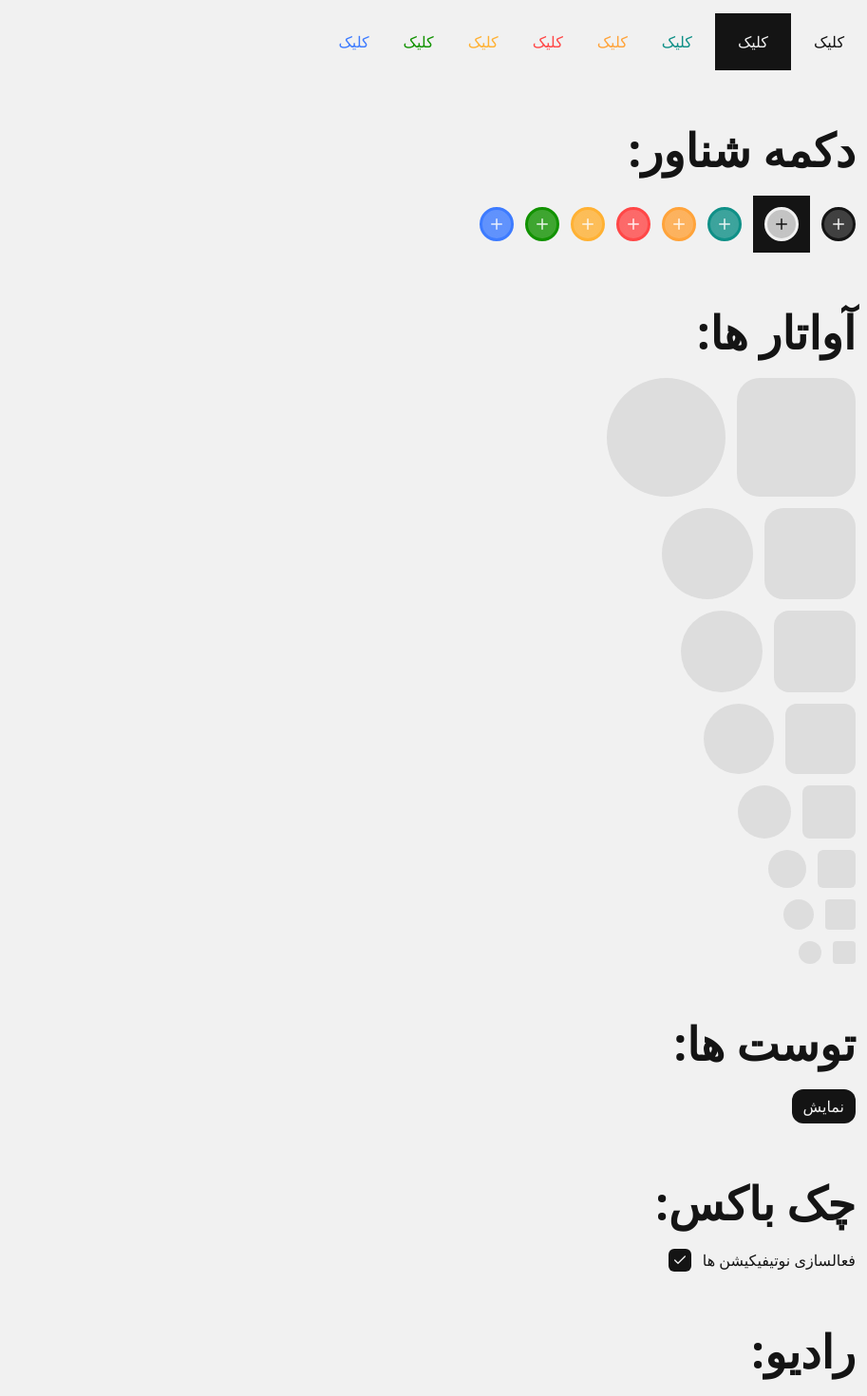
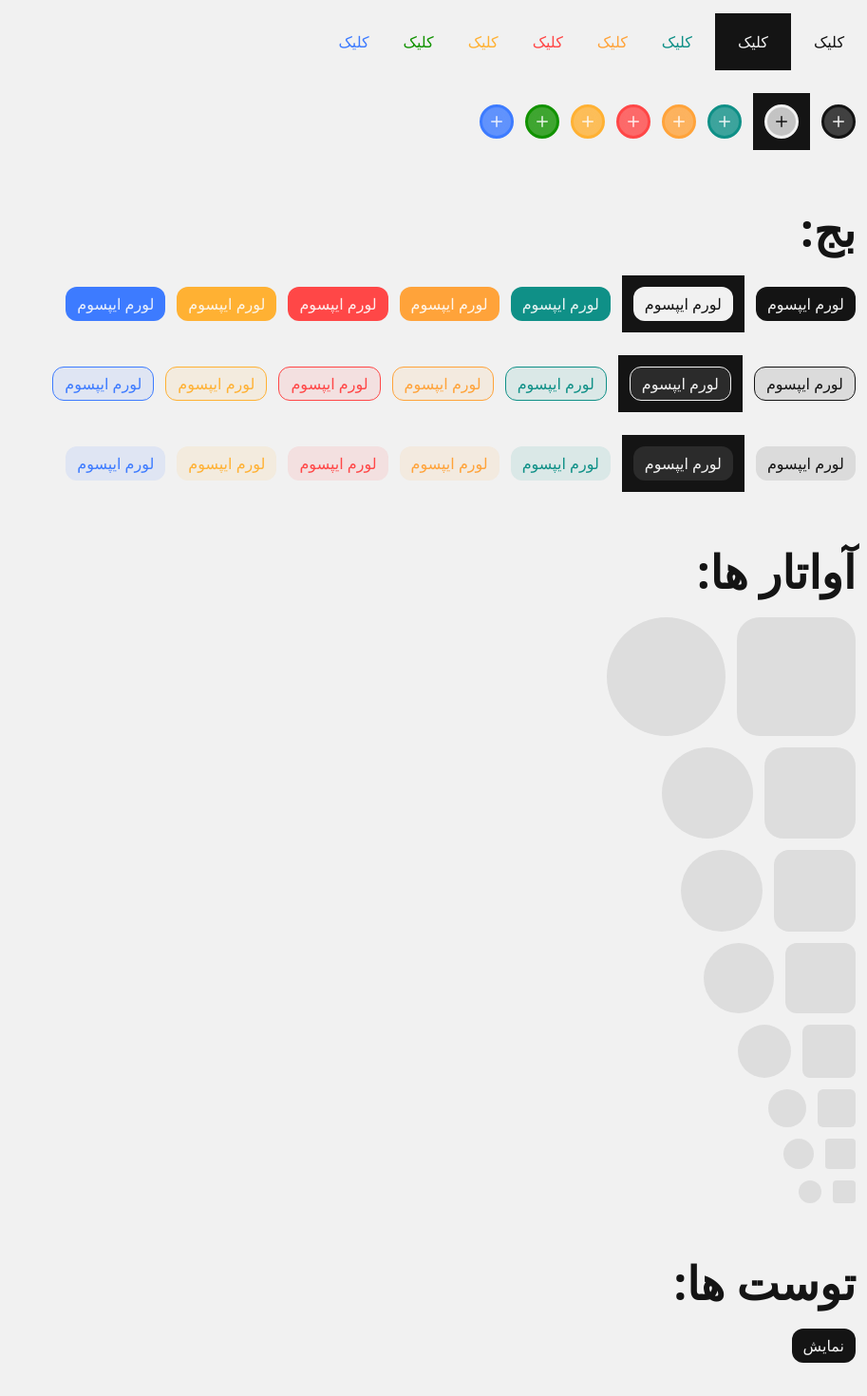
Before and after one commit to baran-front/arvinvira-panel, a Next.js app: page / in a window 1280 px wide. Shown: the part 400-1870 px from the top of the page at 95% size, without its empty margins (367-1280 px from the left). Built offline with nearby package versions, Linux system fonts and the light colour scheme.

Commit message:
add avatar with story

```diff
--- a/src/app/page.tsx
+++ b/src/app/page.tsx
@@ -1,6 +1,7 @@
 "use client";
 
 import ToastButton from "@/components/modules/toastButton/toastButton"
+import Avatar from "@/components/ui/avatar/avatar";
 import Button from "@/components/ui/button/button";
 import Badge from "@/components/ui/badge/badge";
 import MenuArrowSvg, { MENU_POSITIONER_SIDE_OFFSET } from "@/components/ui/menu/menuSetting";
@@ -188,10 +189,7 @@ function Page() {
             کلیک
           </Button>
         </div>
-      </div>
 
-      <div className="p-3 mt-9">
-        <p className="text-5xl font-bold">دکمه شناور:</p>
         <div className="f-align gap-3 mt-6">
           <Button variant="float" color="foreground" isRounded isSquare>
             <PlusIcon className="btn-icon-size" />
@@ -223,38 +221,75 @@ function Page() {
       </div>
 
       <div className="p-3 mt-9">
+        <p className="text-5xl font-bold">بج:</p>
+        <div className="f-align gap-3 mt-6">
+          <Badge variant="fill">لورم ایپسوم</Badge>
+          <div className="bg-foreground p-3">
+            <Badge variant="fill" color="background">لورم ایپسوم</Badge>
+          </div>
+          <Badge variant="fill" color="primary">لورم ایپسوم</Badge>
+          <Badge variant="fill" color="secondary">لورم ایپسوم</Badge>
+          <Badge variant="fill" color="error">لورم ایپسوم</Badge>
+          <Badge variant="fill" color="warning">لورم ایپسوم</Badge>
+          <Badge variant="fill" color="info">لورم ایپسوم</Badge>
+        </div>
+        <div className="f-align gap-3 mt-6">
+          <Badge variant="outline">لورم ایپسوم</Badge>
+          <div className="bg-foreground p-3">
+            <Badge variant="outline" color="background">لورم ایپسوم</Badge>
+          </div>
+          <Badge variant="outline" color="primary">لورم ایپسوم</Badge>
+          <Badge variant="outline" color="secondary">لورم ایپسوم</Badge>
+          <Badge variant="outline" color="error">لورم ایپسوم</Badge>
+          <Badge variant="outline" color="warning">لورم ایپسوم</Badge>
+          <Badge variant="outline" color="info">لورم ایپسوم</Badge>
+        </div>
+        <div className="f-align gap-3 mt-6">
+          <Badge variant="soft">لورم ایپسوم</Badge>
+          <div className="bg-foreground p-3">
+            <Badge variant="soft" color="background">لورم ایپسوم</Badge>
+          </div>
+          <Badge variant="soft" color="primary">لورم ایپسوم</Badge>
+          <Badge variant="soft" color="secondary">لورم ایپسوم</Badge>
+          <Badge variant="soft" color="error">لورم ایپسوم</Badge>
+          <Badge variant="soft" color="warning">لورم ایپسوم</Badge>
+          <Badge variant="soft" color="info">لورم ایپسوم</Badge>
+        </div>
+      </div>
+
+      <div className="p-3 mt-9">
         <p className="text-5xl font-bold">آواتار ها:</p>
         <div className="f-align gap-3 mt-6">
-          <div className="avatar avatar-xxl bg-background-thick" />
-          <div className="avatar avatar-xxl bg-background-thick avatar-circle" />
+          <Avatar size="xxl" className="bg-background-thick" />
+          <Avatar size="xxl" isCircle className="bg-background-thick" />
         </div>
         <div className="f-align gap-3 mt-3">
-          <div className="avatar avatar-xl bg-background-thick" />
-          <div className="avatar avatar-xl bg-background-thick avatar-circle" />
+          <Avatar size="xl" className="bg-background-thick" />
+          <Avatar size="xl" isCircle className="bg-background-thick" />
         </div>
         <div className="f-align gap-3 mt-3">
-          <div className="avatar avatar-lg bg-background-thick" />
-          <div className="avatar avatar-lg bg-background-thick avatar-circle" />
+          <Avatar size="lg" className="bg-background-thick" />
+          <Avatar size="lg" isCircle className="bg-background-thick" />
         </div>
         <div className="f-align gap-3 mt-3">
-          <div className="avatar bg-background-thick" />
-          <div className="avatar bg-background-thick avatar-circle" />
+          <Avatar className="bg-background-thick" />
+          <Avatar isCircle className="bg-background-thick" />
         </div>
         <div className="f-align gap-3 mt-3">
-          <div className="avatar avatar-sm bg-background-thick" />
-          <div className="avatar avatar-sm bg-background-thick avatar-circle" />
+          <Avatar size="sm" className="bg-background-thick" />
+          <Avatar size="sm" isCircle className="bg-background-thick" />
         </div>
         <div className="f-align gap-3 mt-3">
-          <div className="avatar avatar-xs bg-background-thick" />
-          <div className="avatar avatar-xs bg-background-thick avatar-circle" />
+          <Avatar size="xs" className="bg-background-thick" />
+          <Avatar size="xs" isCircle className="bg-background-thick" />
         </div>
         <div className="f-align gap-3 mt-3">
-          <div className="avatar avatar-xxs bg-background-thick" />
-          <div className="avatar avatar-xxs bg-background-thick avatar-circle" />
+          <Avatar size="xxs" className="bg-background-thick" />
+          <Avatar size="xxs" isCircle className="bg-background-thick" />
         </div>
         <div className="f-align gap-3 mt-3">
-          <div className="avatar avatar-xxxs bg-background-thick" />
-          <div className="avatar avatar-xxxs bg-background-thick avatar-circle" />
+          <Avatar size="xxxs" className="bg-background-thick" />
+          <Avatar size="xxxs" isCircle className="bg-background-thick" />
         </div>
       </div>
 
@@ -305,19 +340,6 @@ function Page() {
             سیستم
           </label>
         </RadioGroup>
-      </div>
-
-      <div className="p-3 mt-9">
-        <p className="text-5xl font-bold">بج:</p>
-        <Badge variant="outline" className="mt-6">لورم ایپسوم</Badge>
-        <div className="bg-foreground p-3 w-fix mt-3">
-          <Badge variant="outline" color="background">لورم ایپسوم</Badge>
-        </div>
-        <Badge variant="outline" color="primary" className="mt-3">لورم ایپسوم</Badge>
-        <Badge variant="outline" color="secondary" className="mt-3">لورم ایپسوم</Badge>
-        <Badge variant="outline" color="error" className="mt-3">لورم ایپسوم</Badge>
-        <Badge variant="outline" color="warning" className="mt-3">لورم ایپسوم</Badge>
-        <Badge variant="outline" color="info" className="mt-3">لورم ایپسوم</Badge>
       </div>
 
       <div className="p-3 mt-9">
--- /dev/null
+++ b/src/components/ui/avatar/avatar.tsx
@@ -0,0 +1,36 @@
+import { cn } from "@/lib/cn";
+
+function Avatar({
+  size,
+  isCircle,
+  className,
+  ...props
+}: React.HTMLAttributes<HTMLDivElement> & {
+  size?: "xxl" | "xl" | "lg" | "sm" | "xs" | "xxs" | "xxxs",
+  isCircle?: boolean,
+}) {
+  const sizeClasses = {
+    xxl: "avatar-xxl",
+    xl: "avatar-xl",
+    lg: "avatar-lg",
+    sm: "avatar-sm",
+    xs: "avatar-xs",
+    xxs: "avatar-xxs",
+    xxxs: "avatar-xxxs",
+  };
+  const circleClass = isCircle ? "avatar-circle" : "";
+
+  return (
+    <div
+      className={cn(
+        "avatar",
+        size && sizeClasses[size],
+        circleClass,
+        className
+      )}
+      {...props}
+    />
+  );
+}
+
+export default Avatar;
```
Also changed, not shown: 1 other file (tests, documents, lock files or other folders).
